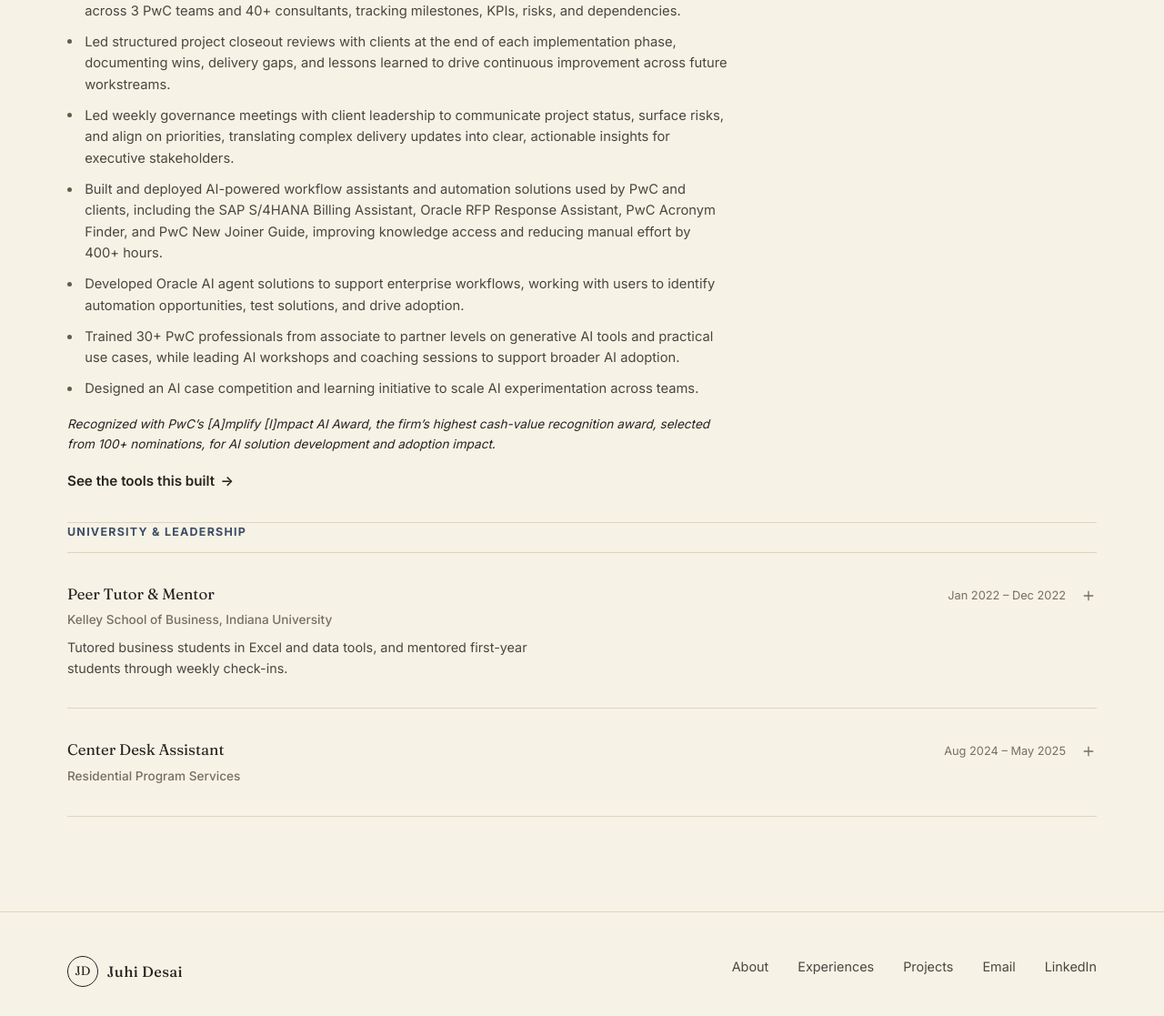
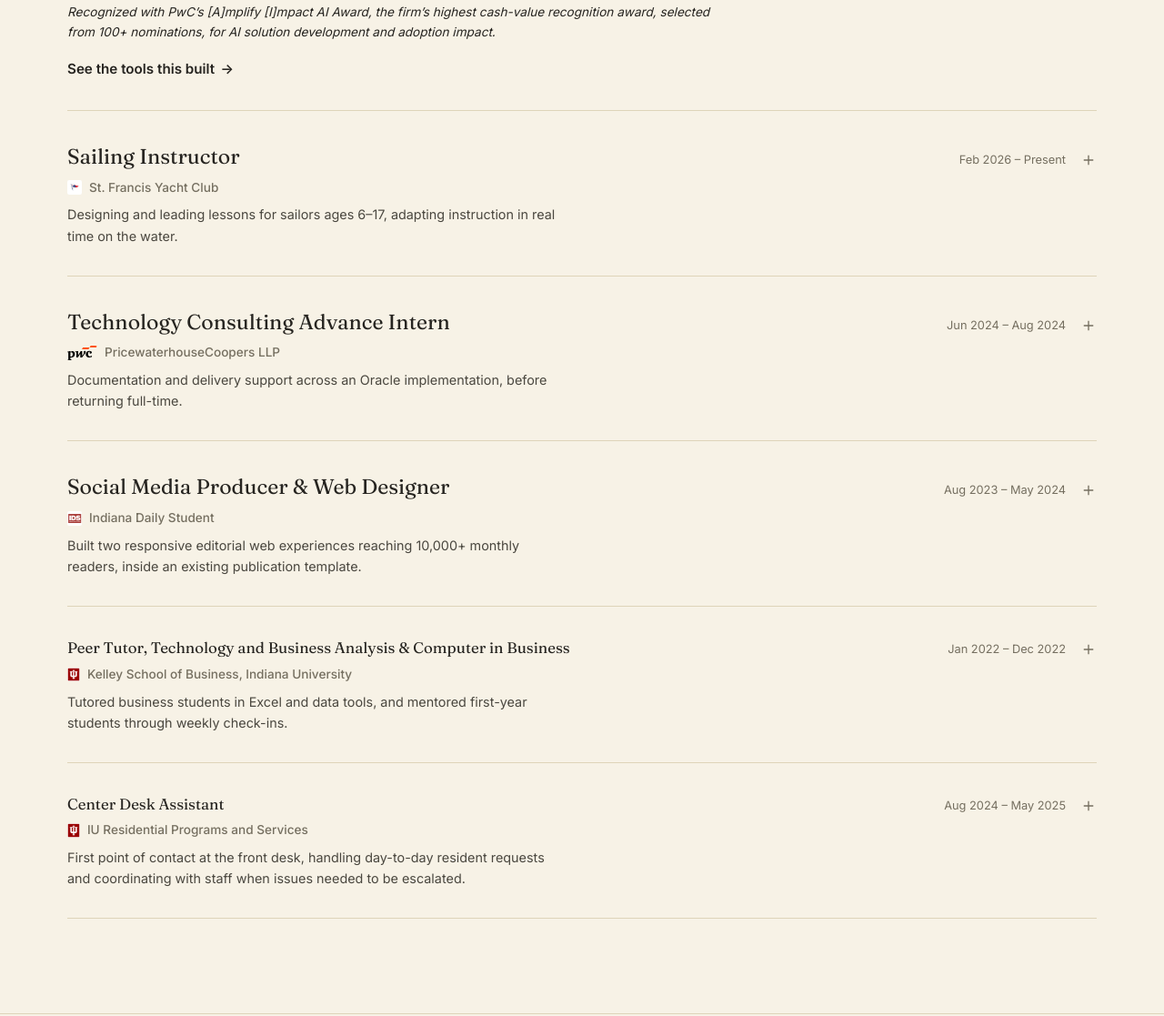
Before and after one commit to juhidesai11/Portfolio, a plain HTML site: page experiences.html in a window 1280 px wide. Shown: the part 1126-2243 px from the top of the page at 91% size. Drawn offline with Linux system fonts and the light colour scheme.

Commit message:
Update Portfolio
Update portfolio

```diff
--- a/css/style.css
+++ b/css/style.css
@@ -1276,6 +1276,20 @@ img.portrait-photo {
   font-weight: 500;
 }
 .exp-item.size-lg .exp-org { font-size: 0.95rem; color: var(--navy-soft); font-weight: 600; }
+.exp-org-row {
+  display: flex;
+  align-items: center;
+  gap: 0.5rem;
+}
+.exp-logo {
+  height: 16px;
+  width: auto;
+  max-width: 56px;
+  object-fit: contain;
+  flex-shrink: 0;
+  border-radius: 2px;
+}
+.exp-item.size-lg .exp-logo { height: 20px; max-width: 68px; }
 .exp-summary { font-size: 0.9rem; color: var(--ink-soft); max-width: 60ch; margin-top: 0.15rem; }
 .exp-meta-col {
   display: flex;
--- a/experiences.html
+++ b/experiences.html
@@ -4,7 +4,7 @@
 <meta charset="UTF-8">
 <meta name="viewport" content="width=device-width, initial-scale=1.0">
 <title>Experiences — Juhi Desai</title>
-<meta name="description" content="Juhi Desai's professional experience: PwC Technology Consulting, sailing instruction at St. Francis Yacht Club, and academic roles at Indiana University.">
+<meta name="description" content="Juhi Desai's experience: PwC Technology Consulting, sailing instruction at St. Francis Yacht Club, Indiana Daily Student, and academic roles at Indiana University.">
 <link rel="preconnect" href="https://fonts.googleapis.com">
 <link rel="preconnect" href="https://fonts.gstatic.com" crossorigin>
 <link href="https://fonts.googleapis.com/css2?family=Fraunces:ital,opsz,wght@0,9..144,400;0,9..144,480;0,9..144,560;0,9..144,600;1,9..144,480&family=Inter:wght@400;500;600;700&display=swap" rel="stylesheet">
@@ -43,15 +43,65 @@
   <section style="padding-top: 0;">
     <div class="container">
 
-      <p class="exp-tier-label reveal">Primary Professional Experience</p>
       <div class="exp-list reveal">
 
-        <!-- PwC — Advance Intern -->
+        <!-- 1. PwC — Technology Consultant (largest) -->
+        <div class="exp-item size-lg" data-open-default="true">
+          <button class="exp-header" aria-expanded="true">
+            <div class="exp-heading-group">
+              <span class="exp-role">Technology Consultant, Oracle Implementation</span>
+              <span class="exp-org-row"><img class="exp-logo" src="assets/logos/pwc.svg" alt="PwC logo"><span class="exp-org">PricewaterhouseCoopers LLP</span></span>
+              <span class="exp-summary">PMO lead on $2M+ Oracle Cloud implementations. Built and deployed the AI workflow tools featured on the Projects page.</span>
+            </div>
+            <div class="exp-meta-col">
+              <span class="exp-dates">Aug 2025 &ndash; Jun 2026</span>
+              <svg class="exp-toggle-icon" viewBox="0 0 24 24" fill="none" stroke="currentColor" stroke-width="1.8"><path d="M12 5v14M5 12h14"/></svg>
+            </div>
+          </button>
+          <div class="exp-body">
+            <div class="exp-body-inner">
+              <ul>
+                <li>Served as PMO Lead across multiple $2M+ Oracle Cloud implementations, owning project plans (600+ lines), daily status reviews, and progress calls while managing cross-functional alignment across 3 PwC teams and 40+ consultants, tracking milestones, KPIs, risks, and dependencies.</li>
+                <li>Led structured project closeout reviews with clients at the end of each implementation phase, documenting wins, delivery gaps, and lessons learned to drive continuous improvement across future workstreams.</li>
+                <li>Led weekly governance meetings with client leadership to communicate project status, surface risks, and align on priorities, translating complex delivery updates into clear, actionable insights for executive stakeholders.</li>
+                <li>Built and deployed AI-powered workflow assistants and automation solutions used by PwC and clients, including the SAP S/4HANA Billing Assistant, Oracle RFP Response Assistant, PwC Acronym Finder, and PwC New Joiner Guide, improving knowledge access and reducing manual effort by 400+ hours.</li>
+                <li>Trained 30+ PwC professionals from associate to partner levels on generative AI tools and practical use cases, while leading AI workshops and coaching sessions to support broader AI adoption.</li>
+                <li>Designed an AI case competition and learning initiative to scale AI experimentation across teams.</li>
+              </ul>
+              <p class="exp-award-note">Recognized with PwC&rsquo;s [A]mplify [I]mpact AI Award, the firm&rsquo;s highest cash-value recognition award, selected from 100+ nominations, for AI solution development and adoption impact.</p>
+              <p class="mt-3"><a href="projects.html" class="link-arrow">See the tools this built <span class="arrow">→</span></a></p>
+            </div>
+          </div>
+        </div>
+
+        <!-- 2. St. Francis Yacht Club — Sailing Instructor -->
+        <div class="exp-item size-md">
+          <button class="exp-header" aria-expanded="false">
+            <div class="exp-heading-group">
+              <span class="exp-role">Sailing Instructor</span>
+              <span class="exp-org-row"><img class="exp-logo" src="assets/logos/stfyc.jpg" alt="St. Francis Yacht Club logo"><span class="exp-org">St. Francis Yacht Club</span></span>
+              <span class="exp-summary">Designing and leading lessons for sailors ages 6&ndash;17, adapting instruction in real time on the water.</span>
+            </div>
+            <div class="exp-meta-col">
+              <span class="exp-dates">Feb 2026 &ndash; Present</span>
+              <svg class="exp-toggle-icon" viewBox="0 0 24 24" fill="none" stroke="currentColor" stroke-width="1.8"><path d="M12 5v14M5 12h14"/></svg>
+            </div>
+          </button>
+          <div class="exp-body">
+            <div class="exp-body-inner">
+              <p>I design and lead classroom and on-water lesson plans for sailors ages 6&ndash;17, adapting instruction to beginner, intermediate, and advanced skill levels. Safety comes first, but the real job is keeping it fun so kids actually want to learn.</p>
+              <p class="pull-quote mt-3" style="font-size:1.1rem;">Teaching is never one-size-fits-all.</p>
+              <p>I build lesson plans around each group&rsquo;s skill level, then adapt the drills and instruction on the water in real time, balancing safety, learning, and fun.</p>
+            </div>
+          </div>
+        </div>
+
+        <!-- 3. PwC — Advance Intern -->
         <div class="exp-item size-md">
           <button class="exp-header" aria-expanded="false">
             <div class="exp-heading-group">
               <span class="exp-role">Technology Consulting Advance Intern</span>
-              <span class="exp-org">PricewaterhouseCoopers LLP</span>
+              <span class="exp-org-row"><img class="exp-logo" src="assets/logos/pwc.svg" alt="PwC logo"><span class="exp-org">PricewaterhouseCoopers LLP</span></span>
               <span class="exp-summary">Documentation and delivery support across an Oracle implementation, before returning full-time.</span>
             </div>
             <div class="exp-meta-col">
@@ -69,69 +119,38 @@
           </div>
         </div>
 
-        <!-- St. Francis Yacht Club — Sailing Instructor -->
+        <!-- 4. Indiana Daily Student -->
         <div class="exp-item size-md">
           <button class="exp-header" aria-expanded="false">
             <div class="exp-heading-group">
-              <span class="exp-role">Sailing Instructor</span>
-              <span class="exp-org">St. Francis Yacht Club</span>
-              <span class="exp-summary">Designing and leading lessons for sailors ages 6&ndash;17, adapting instruction in real time on the water.</span>
+              <span class="exp-role">Social Media Producer &amp; Web Designer</span>
+              <span class="exp-org-row"><img class="exp-logo" src="assets/logos/ids.jpg" alt="Indiana Daily Student logo"><span class="exp-org">Indiana Daily Student</span></span>
+              <span class="exp-summary">Built two responsive editorial web experiences reaching 10,000+ monthly readers, inside an existing publication template.</span>
             </div>
             <div class="exp-meta-col">
-              <span class="exp-dates">Feb 2026 &ndash; Present</span>
-              <svg class="exp-toggle-icon" viewBox="0 0 24 24" fill="none" stroke="currentColor" stroke-width="1.8"><path d="M12 5v14M5 12h14"/></svg>
-            </div>
-          </button>
-          <div class="exp-body">
-            <div class="exp-body-inner">
-              <p>I design and lead classroom and on-water lesson plans for sailors ages 6&ndash;17, adapting instruction to beginner, intermediate, and advanced skill levels. Safety comes first, but the real job is keeping it fun so kids actually want to learn.</p>
-              <p class="pull-quote mt-3" style="font-size:1.1rem;">Teaching is never one-size-fits-all.</p>
-              <p>I build lesson plans around each group&rsquo;s skill level, then adapt the drills and instruction on the water in real time, balancing safety, learning, and fun.</p>
-            </div>
-          </div>
-        </div>
-
-        <!-- PwC — Technology Consultant (largest) -->
-        <div class="exp-item size-lg" data-open-default="true">
-          <button class="exp-header" aria-expanded="true">
-            <div class="exp-heading-group">
-              <span class="exp-role">Technology Consultant, Oracle Implementation</span>
-              <span class="exp-org">PricewaterhouseCoopers LLP</span>
-              <span class="exp-summary">PMO lead on $2M+ Oracle Cloud implementations. Built and deployed the AI workflow tools featured on the Projects page.</span>
-            </div>
-            <div class="exp-meta-col">
-              <span class="exp-dates">Aug 2025 &ndash; Jun 2026</span>
+              <span class="exp-dates">Aug 2023 &ndash; May 2024</span>
               <svg class="exp-toggle-icon" viewBox="0 0 24 24" fill="none" stroke="currentColor" stroke-width="1.8"><path d="M12 5v14M5 12h14"/></svg>
             </div>
           </button>
           <div class="exp-body">
             <div class="exp-body-inner">
               <ul>
-                <li>Served as PMO Lead across multiple $2M+ Oracle Cloud implementations, owning project plans (600+ lines), daily status reviews, and progress calls while managing cross-functional alignment across 3 PwC teams and 40+ consultants, tracking milestones, KPIs, risks, and dependencies.</li>
-                <li>Led structured project closeout reviews with clients at the end of each implementation phase, documenting wins, delivery gaps, and lessons learned to drive continuous improvement across future workstreams.</li>
-                <li>Led weekly governance meetings with client leadership to communicate project status, surface risks, and align on priorities, translating complex delivery updates into clear, actionable insights for executive stakeholders.</li>
-                <li>Built and deployed AI-powered workflow assistants and automation solutions used by PwC and clients, including the SAP S/4HANA Billing Assistant, Oracle RFP Response Assistant, PwC Acronym Finder, and PwC New Joiner Guide, improving knowledge access and reducing manual effort by 400+ hours.</li>
-                <li>Developed Oracle AI agent solutions to support enterprise workflows, working with users to identify automation opportunities, test solutions, and drive adoption.</li>
-                <li>Trained 30+ PwC professionals from associate to partner levels on generative AI tools and practical use cases, while leading AI workshops and coaching sessions to support broader AI adoption.</li>
-                <li>Designed an AI case competition and learning initiative to scale AI experimentation across teams.</li>
+                <li>Designed and built two responsive multimedia web experiences using HTML/CSS/JavaScript within an existing publication template, customizing layout, content hierarchy, and media placement for long-form editorial features reaching 10,000+ monthly readers.</li>
+                <li>Made independent design and UX decisions within template constraints, structuring scroll flow, image/text pacing, and responsive behavior, to balance storytelling with usability across desktop and mobile.</li>
+                <li>Collaborated with editors and designers to adapt a shared template into distinct reader experiences for two sensitive, narrative-driven stories.</li>
+                <li>Partnered with a cross-functional team of 10+ editors, designers, and writers to develop and execute social media campaigns across Twitter and Instagram, growing engagement by 12% and increasing followers through strategic content planning, post scheduling, and SEO optimization.</li>
               </ul>
-              <p class="exp-award-note">Recognized with PwC&rsquo;s [A]mplify [I]mpact AI Award, the firm&rsquo;s highest cash-value recognition award, selected from 100+ nominations, for AI solution development and adoption impact.</p>
-              <p class="mt-3"><a href="projects.html" class="link-arrow">See the tools this built <span class="arrow">→</span></a></p>
+              <p class="mt-3"><a href="projects.html" class="link-arrow">See the work <span class="arrow">→</span></a></p>
             </div>
           </div>
         </div>
 
-      </div>
-
-      <p class="exp-tier-label reveal mt-7">University &amp; Leadership</p>
-      <div class="exp-list reveal">
-
-        <!-- Peer Tutor & Mentor (merged) -->
+        <!-- 5. Peer Tutor (merged) -->
         <div class="exp-item size-sm">
           <button class="exp-header" aria-expanded="false">
             <div class="exp-heading-group">
-              <span class="exp-role">Peer Tutor &amp; Mentor</span>
-              <span class="exp-org">Kelley School of Business, Indiana University</span>
+              <span class="exp-role">Peer Tutor, Technology and Business Analysis &amp; Computer in Business</span>
+              <span class="exp-org-row"><img class="exp-logo" src="assets/logos/iu.png" alt="Indiana University logo"><span class="exp-org">Kelley School of Business, Indiana University</span></span>
               <span class="exp-summary">Tutored business students in Excel and data tools, and mentored first-year students through weekly check-ins.</span>
             </div>
             <div class="exp-meta-col">
@@ -151,12 +170,13 @@
           </div>
         </div>
 
-        <!-- Center Desk Assistant -->
+        <!-- 6. Center Desk Assistant -->
         <div class="exp-item size-sm">
           <button class="exp-header" aria-expanded="false">
             <div class="exp-heading-group">
               <span class="exp-role">Center Desk Assistant</span>
-              <span class="exp-org">Residential Program Services</span>
+              <span class="exp-org-row"><img class="exp-logo" src="assets/logos/iu.png" alt="Indiana University logo"><span class="exp-org">IU Residential Programs and Services</span></span>
+              <span class="exp-summary">First point of contact at the front desk, handling day-to-day resident requests and coordinating with staff when issues needed to be escalated.</span>
             </div>
             <div class="exp-meta-col">
               <span class="exp-dates">Aug 2024 &ndash; May 2025</span>
```
Also changed, not shown: assets/logos/ids.jpg (added), assets/logos/iu.png (added), assets/logos/pwc.svg (added), assets/logos/stfyc.jpg (added).
